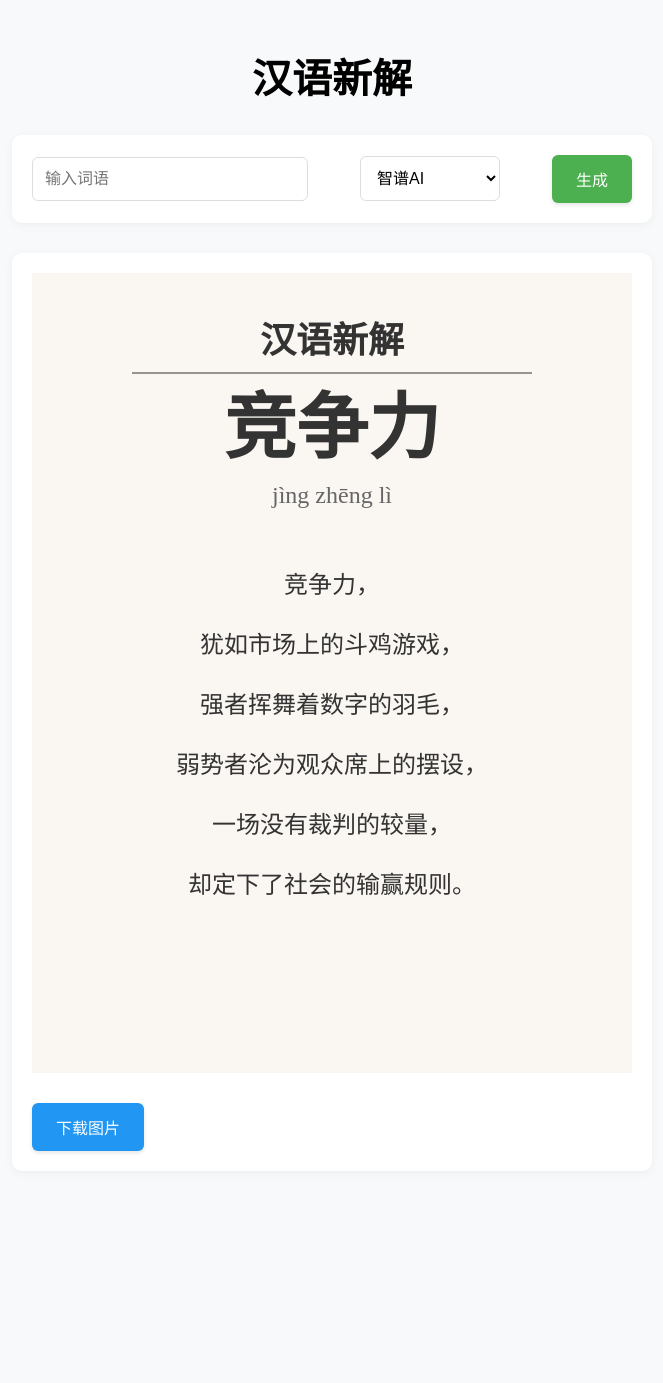
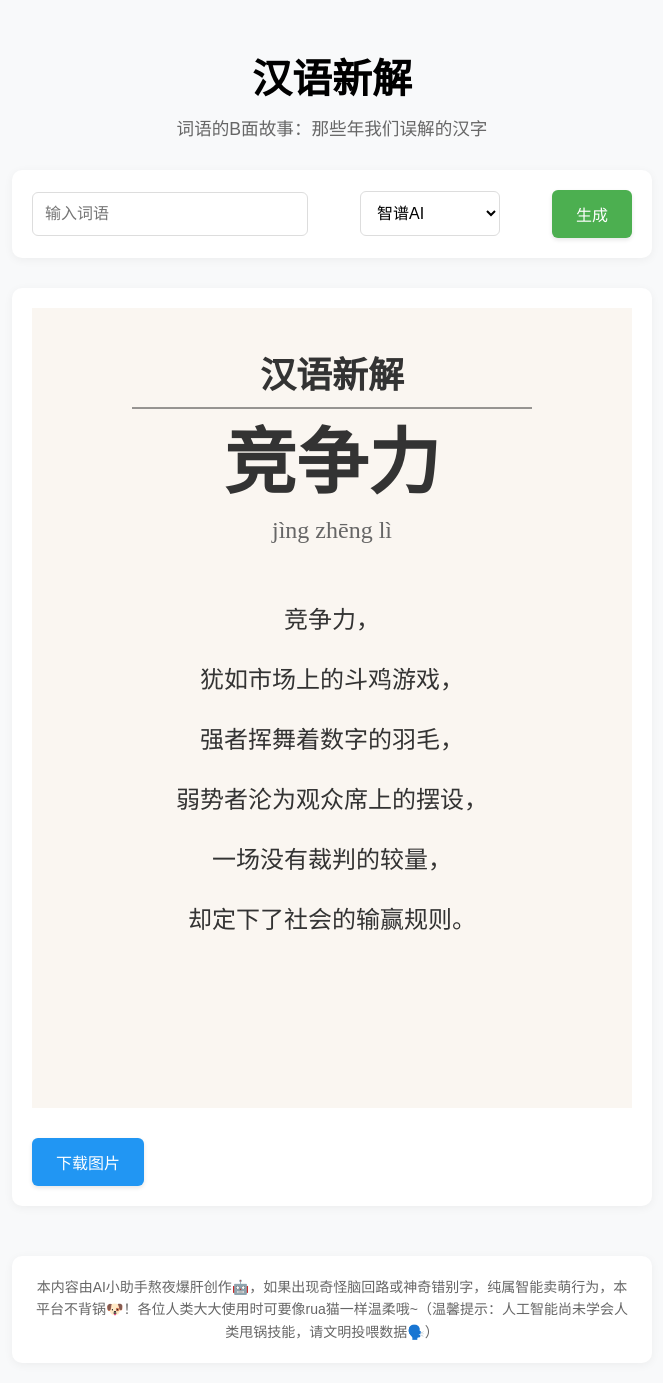
Before and after one commit to Ivy-git-hub/WordNewExp, a Python web app: template templates/index.html in a window 1280 px wide. Shown: the whole page, without its empty margins (308-971 px from the left). Before the commit the page ends 1152 px from the top, so only its background shows below. Run offline with Jinja, Linux system fonts and the light colour scheme; the template is opened without the code that fills it, so the values that code supplies are empty.

Commit message:
subtitle and disclaimer

```diff
--- a/templates/index.html
+++ b/templates/index.html
@@ -22,8 +22,15 @@
 
         h1 {
             text-align: center;
+            margin-bottom: 10px;
+            font-size: clamp(1.5rem, 4vw, 2.5rem);
+        }
+
+        .subtitle {
+            text-align: center;
+            color: #666;
             margin-bottom: 30px;
-            font-size: clamp(1.5rem, 4vw, 2.5rem);
+            font-size: clamp(0.9rem, 2vw, 1.1rem);
         }
 
         .input-section {
@@ -180,11 +187,27 @@
                 padding: 12px 16px;
             }
         }
+
+        .disclaimer {
+            margin-top: 50px;
+            padding: 20px;
+            text-align: center;
+            font-size: 14px;
+            color: #666;
+            line-height: 1.6;
+            background-color: white;
+            border-radius: 10px;
+            box-shadow: 0 2px 10px rgba(0,0,0,0.05);
+            max-width: min(600px, 95%);
+            margin-left: auto;
+            margin-right: auto;
+        }
     </style>
 </head>
 <body>
     <div class="container">
         <h1>汉语新解</h1>
+        <div class="subtitle">词语的B面故事：那些年我们误解的汉字</div>
         <div class="input-section">
             <input type="text" id="word" placeholder="输入词语">
             <select id="model">
@@ -220,6 +243,9 @@
             </div>
             <button id="downloadBtn" style="display: block; margin-top: 20px;" onclick="downloadSVG()">下载图片</button>
         </div>
+    </div>
+    <div class="disclaimer">
+        本内容由AI小助手熬夜爆肝创作🤖，如果出现奇怪脑回路或神奇错别字，纯属智能卖萌行为，本平台不背锅🐶！各位人类大大使用时可要像rua猫一样温柔哦~（温馨提示：人工智能尚未学会人类甩锅技能，请文明投喂数据🗣️）
     </div>
 
     <script>
```
